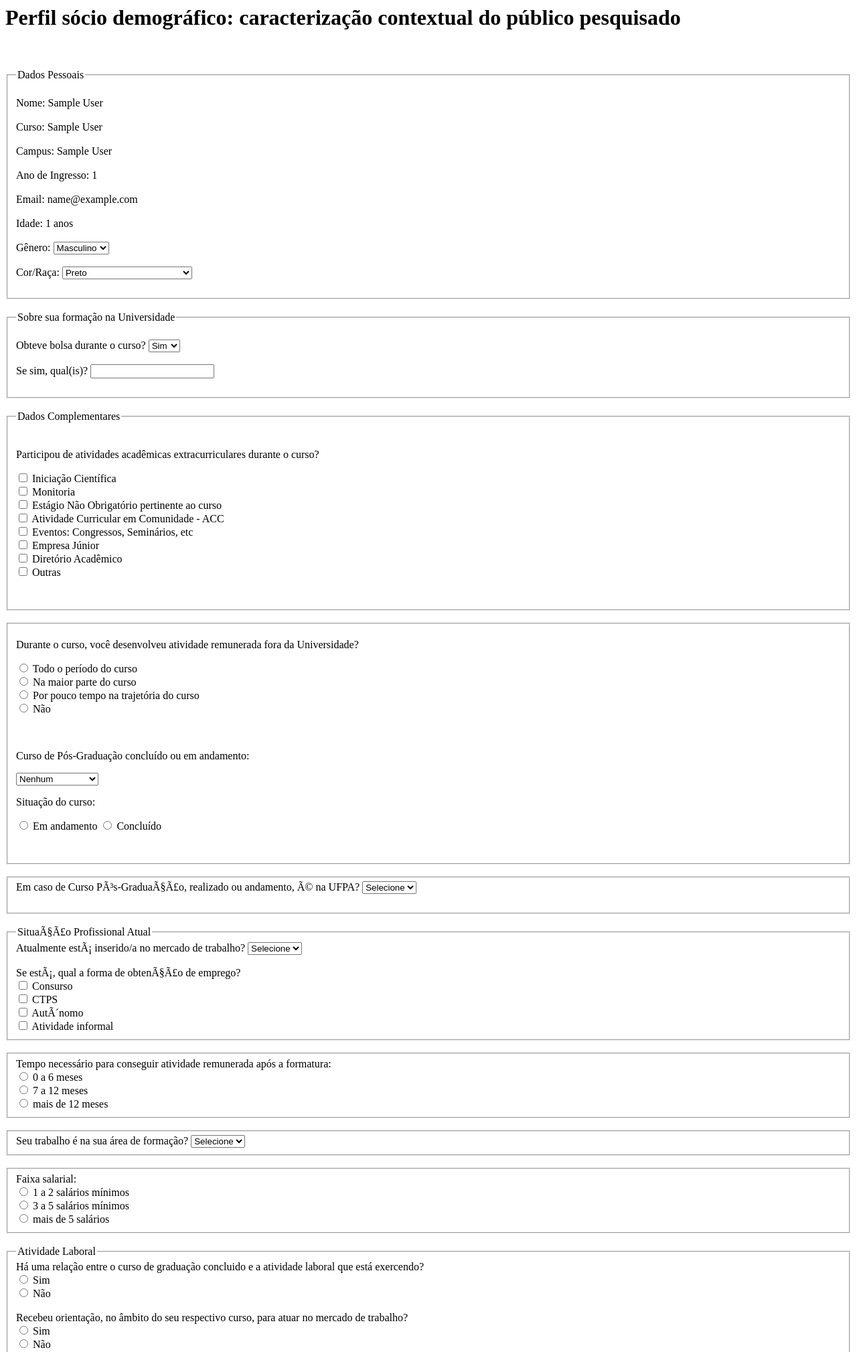
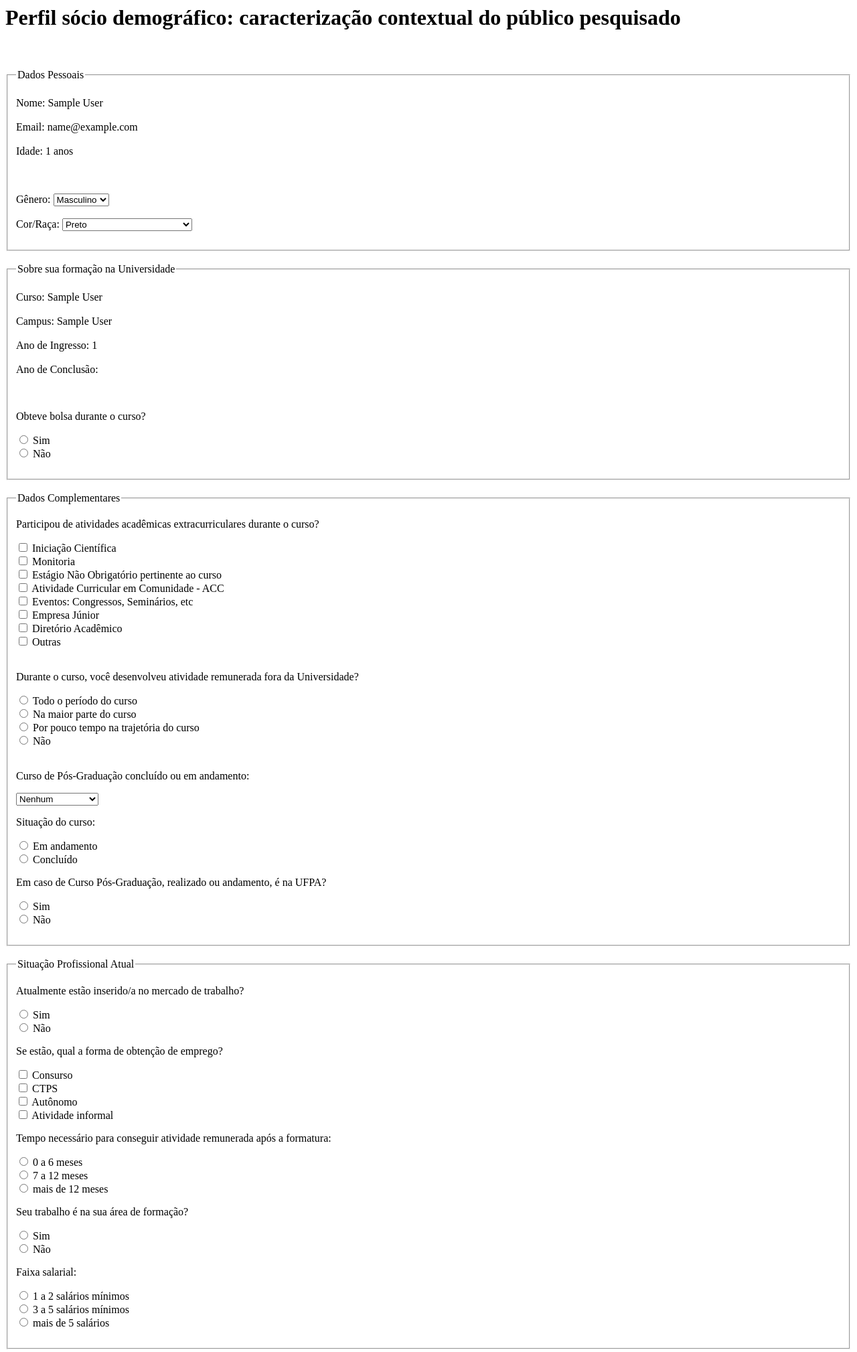
Before and after one commit to JoeMiran/egressos-proto, a PHP site: page /formularioEgresso.php in a window 1280 px wide. Shown: the top 2019 px of the page at 67% size. Run offline with PHP 8.4, Linux system fonts and the light colour scheme; the visitor is signed in with stand-in values (Sample User, id 1).

Commit message:
11042023a: formatacao do texto de input

```diff
--- a/formularioEgresso.php
+++ b/formularioEgresso.php
@@ -8,26 +8,19 @@ definirDadosSessao();
 
 <form action="salvaQuestionario.php" method="post" name="resposta">
 
-	<h1>Perfil sócio demográfico: caracterização contextual do público pesquisado<br><br></h1>
+	<h1>Perfil sócio demográfico: caracterização contextual do público
+		pesquisado<br><br></h1>
 
 	<fieldset>
-
+		<!-- --------------------------------------------------------------- -->
 		<legend>Dados Pessoais</legend><br>
 
 		<?php echo 'Nome: ' . $_SESSION['nome'] . '<br><br>';?>
 
-		<?php echo 'Curso: ' . $_SESSION['curso'] .'<br><br>';?>
-
-		<?php echo 'Campus: ' . $_SESSION['campus'] .'<br><br>';?>
-
-		<?php echo 'Ano de Ingresso: ' . $_SESSION['anoIngresso'] . '<br><br>';?>
-
-		<?php // echo 'Ano de Conclusão: ' . $_SESSION['anoConclusao'] . '<br><br>';?>
-
 		<?php echo 'Email: '.$_SESSION['email'] .'<br><br>';?>
 
-		<?php echo 'Idade: ' . $_SESSION['idade'] . ' anos<br><br>';?>
-
+		<?php echo 'Idade: ' . $_SESSION['idade'] . ' anos<br><br>';?><br><br>
+		<!-- --------------------------------------------------------------- -->
 		<label for="genero">Gênero: </label>
 		<select id="genero" name="genero">
 			<option value="Masculino">Masculino</option>
@@ -44,42 +37,54 @@ definirDadosSessao();
 			<option value="Indigena">Indígena</option>
 			<option value="Não declarada">Não desejo declarar raca/cor</option>
 		</select><br><br>
+		<!-- --------------------------------------------------------------- -->
+	</fieldset><br>
 
+	<fieldset>
+		<!-- --------------------------------------------------------------- -->
+		<legend>Sobre sua formação na Universidade</legend><br>
+
+		<?php echo 'Curso: ' . $_SESSION['curso'];?><br><br>
+
+		<?php echo 'Campus: ' . $_SESSION['campus'];?><br><br>
+
+		<?php echo 'Ano de Ingresso: ' . $_SESSION['anoIngresso'];?><br><br>
+
+		<?php echo 'Ano de Conclusão: '// . $_SESSION['anoConclusao'];
+		?><br><br><br>
+		<!-- --------------------------------------------------------------- -->
+		<p>Obteve bolsa durante o curso?</p>
+
+		<input type="radio" name="bolsa" id="bolsa1">
+		<label for="bolsa1">Sim</label><br>
+		<input type="radio" name="bolsa" id="bolsa2">
+		<label for="bolsa2">Não</label><br><br>
+		<!-- --------------------------------------------------------------- -->
 	</fieldset><br>
 
 	<fieldset>
 
-		<legend>Sobre sua formação na Universidade</legend><br>
+		<legend>Dados Complementares</legend>
+		<!-- --------------------------------------------------------------- -->
+		<p>Participou de atividades acadêmicas extracurriculares durante o
+			curso?</p>
 
-		<label for="bolsa">Obteve bolsa durante o curso?</label>
-		<select id="bolsa" name="bolsa">
-			<option value="Sim">Sim</option>
-			<option value="Não">Não</option>
-		</select><br><br>
-		<label for="bolsaResumo">Se sim, qual(is)? </label>
-		<input type="text" id="bolsaResumo" name="bolsaResumo"><br><br>
-
-	</fieldset><br>
-
-
-	<fieldset>
-
-		<legend>Dados Complementares</legend><br>
-
-		<div>
-			<p>Participou de atividades acadêmicas extracurriculares durante o curso?</p>
-
-			<input type=checkbox id="iniciacaoCientifica" name="iniciacaoCientifica" value="">
+		<input type=checkbox id="iniciacaoCientifica" name="iniciacaoCientifica"
+		 value="">
 		<label for="iniciacaoCientifica">Iniciação Científica</label><br>
 
 		<input type=checkbox id="monitoria" name="monitoria">
 		<label for="monitoria">Monitoria</label><br>
 
-			<input type=checkbox id="estagioNaoObrigatorio" name="estagioNaoObrigatorio">
-			<label for="estagioNaoObrigatorio">Estágio Não Obrigatório pertinente ao curso</label><br>
+		<input type=checkbox id="estagioNaoObrigatorio"
+		name="estagioNaoObrigatorio">
+		<label for="estagioNaoObrigatorio">Estágio Não Obrigatório pertinente ao
+			 curso</label><br>
 
-			<input type=checkbox id="atividadeComunidade" name="atividadeComunidade">
-			<label for="atividadeComunidade">Atividade Curricular em Comunidade - ACC</label><br>
+		<input type=checkbox id="atividadeComunidade"
+		name="atividadeComunidade">
+		<label for="atividadeComunidade">Atividade Curricular em Comunidade -
+			ACC</label><br>
 
 		<input type=checkbox id="eventos" name="eventos">
 		<label for="eventos">Eventos: Congressos, Seminários, etc</label><br>
@@ -91,36 +96,28 @@ definirDadosSessao();
 		<label for="diretorioAcademico">Diretório Acadêmico</label><br>
 
 		<input type=checkbox id="outrasAtividades" name="outrasAtividades">
-			<label for="outrasAtividades">Outras</label><br>
+		<label for="outrasAtividades">Outras</label><br><br>
+		<!-- --------------------------------------------------------------- -->
+		<p>Durante o curso, você desenvolveu atividade remunerada fora da
+			Universidade?</p>
 
-		</div>
-		<br><br>
-	</fieldset><br>
+		<input type="radio" name="AtividadeRemunerada" id="AtividadeRemunerada1"
+		 value="Todo o período do curso">
+		<label for="AtividadeRemunerada1">Todo o período do curso</label><br>
 
-	<fieldset>
-		<div>
-			<p>Durante o curso, você desenvolveu atividade remunerada fora da Universidade?</p>
+		<input type="radio" name="AtividadeRemunerada" id="AtividadeRemunerada2"
+		 value="Na maior parte do curso">
+		<label for="AtividadeRemunerada2">Na maior parte do curso</label><br>
 
-			<input type="radio" name="AtividadeRemunerada" id="AtividadeRemunerada1" value="Todo o período do curso">
-			<label for="AtividadeRemunerada1">Todo o período do curso</label>
-			<br>
+		<input type="radio" name="AtividadeRemunerada" id="AtividadeRemunerada3"
+		 value="Por pouco tempo na trajetória do curso">
+		<label for="AtividadeRemunerada3">Por pouco tempo na trajetória do
+			curso</label><br>
 
-			<input type="radio" name="AtividadeRemunerada" id="AtividadeRemunerada2" value="Na maior parte do curso">
-			<label for="AtividadeRemunerada2">Na maior parte do curso</label>
-			<br>
-
-			<input type="radio" name="AtividadeRemunerada" id="AtividadeRemunerada3" value="Por pouco tempo na trajetória do curso">
-			<label for="AtividadeRemunerada3">Por pouco tempo na trajetória do curso</label>
-			<br>
-
-			<input type="radio" name="AtividadeRemunerada" id="AtividadeRemunerada4" value="Não">
-			<label for="AtividadeRemunerada4">Não</label>
-			<br>
-
-		</div>
-		<br><br>
-
-		<div>
+		<input type="radio" name="AtividadeRemunerada" id="AtividadeRemunerada4"
+		 value="Não">
+		<label for="AtividadeRemunerada4">Não</label><br><br>
+		<!-- --------------------------------------------------------------- -->
 		<p>Curso de Pós-Graduação concluído ou em andamento:</p>
 
 		<select name="cursoPosGraduacao" id="cursoPosGraduacao">
@@ -133,146 +130,140 @@ definirDadosSessao();
 
 		<p>Situação do curso:</p>
 
-			<input type="radio" name="situacaoCursoPosGraduacao" id="posGraduacaoEmAndamento">
-			<label for="posGraduacaoEmAndamento">Em andamento</label>
-			<input type="radio" name="situacaoCursoPosGraduacao" id="posGraduacaoConcluida">
-			<label for="posGraduacaoConcluida">Concluído</label>
+		<input type="radio" name="situacaoCursoPosGraduacao"
+		id="posGraduacaoEmAndamento">
+		<label for="posGraduacaoEmAndamento">Em andamento</label><br>
+		<input type="radio" name="situacaoCursoPosGraduacao"
+		id="posGraduacaoConcluida">
+		<label for="posGraduacaoConcluida">Concluído</label><br>
 
-		</div>
-		<br><br>
+		<p>Em caso de Curso Pós-Graduação, realizado ou andamento, é na
+			UFPA?</p>
+
+		<input type="radio" name="posGraduacaoUfpa" id="posGraduacaoUfpa1"
+		value="Sim">
+		<label for="">Sim</label><br>
+		<input type="radio" name="posGraduacaoUfpa" id="posGraduacaoUfpa2"
+		value="Não">
+		<label for="">Não</label><br><br>
+		<!-- --------------------------------------------------------------- -->
 	</fieldset><br>
 
 	<fieldset>
+		<!-- --------------------------------------------------------------- -->
+		<legend>Situação Profissional Atual</legend>
 
-		<a>Em caso de Curso PÃ³s-GraduaÃ§Ã£o, realizado ou andamento, Ã© na UFPA?</a>
-		<select id="localPos" name="localPos">
-				<option>Selecione</option>
-				<option value="sim">Sim</option>
-				<option value="nao">NÃ£o</option>
-		</select><br><br>
+		<p>Atualmente estão inserido/a no mercado de trabalho?</p>
 
-	</fieldset><br>
+		<input type="radio" name="inseridoNoMercado" id="inseridoNoMercado1"
+		value="Sim">
+		<label for="">Sim</label><br>
+		<input type="radio" name="inseridoNoMercado" id="inseridoNoMercado2"
+		value="Não">
+		<label for="">Não</label><br>
 
-	<fieldset>
+		<p>Se estão, qual a forma de obtenção de emprego?</p>
 
-		<legend>SituaÃ§Ã£o Profissional Atual</legend>
-		<label for="mercado">Atualmente estÃ¡ inserido/a no mercado de trabalho?</label>
-		<select id="mercado" name="mercado">
-			<option>Selecione</option>
-			<option value="sim">Sim</option>
-			<option value="nao">NÃ£o</option>
-		</select><br><br>
-		<a>Se estÃ¡, qual a forma de obtenÃ§Ã£o de emprego?</a><br>
 		<input type="checkbox" id="consurso" name="concurso">
 		<label for="concurso">Consurso</label><br>
 		<input type="checkbox" id="ctps" name="ctps">
 		<label for="ctps">CTPS</label><br>
 		<input type="checkbox" id="autonomo" name="autonomo">
-		<label for="autonomo">AutÃ´nomo</label><br>
+		<label for="autonomo">Autônomo</label><br>
 		<input type="checkbox" id="informal" name="informal">
 		<label for="informal">Atividade informal</label><br>
 
-	</fieldset><br>
+		<p>Tempo necessário para conseguir atividade remunerada após a
+			formatura:</p>
 
-	<fieldset>
-
-		<a>Tempo necessário para conseguir atividade remunerada após a formatura:</a>
-		<div>
 		<input type=radio id="poucotempoMercado" name="tempoMercado">
 		<label for="poucotempoMercado">0 a 6 meses</label><br>
 		<input type=radio id="mediotempoMercado" name="tempoMercado">
 		<label for="mediotempoMercado">7 a 12 meses</label><br>
 		<input type=radio id="maiortempoMercado" name="tempoMercado">
 		<label for="maiortempoMercado">mais de 12 meses</label><br>
-		</div>
 
-	</fieldset><br>
+		<p>Seu trabalho é na sua área de formação?</p>
 
-	<fieldset>
+		<input type="radio" name="trabalhaNaAreaDeFormacao"
+		id="trabalhaNaAreaDeFormacao1" value="Sim">
+		<label for="">Sim</label><br>
+		<input type="radio" name="trabalhaNaAreaDeFormacao"
+		id="trabalhaNaAreaDeFormacao2" value="Não">
+		<label for="">Não</label><br>
 
-		<a>Seu trabalho é na sua área de formação?</a>
-		<select id="saida" name="saida">
-			<option>Selecione</option>
-			<option value="sim">Sim</option>
-			<option value="nao">Não</option>
-		</select>
+		<p>Faixa salarial:</p>
 
-	</fieldset><br>
-
-	<fieldset>
-
-		<a>Faixa salarial:</a>
-		<div>
 		<input type=radio id="baixoSalario" name="salario">
 		<label for="baixoSalario">1 a 2 salários mínimos</label><br>
 		<input type=radio id="medioSalario" name="salario">
 		<label for="medioSalario">3 a 5 salários mínimos</label><br>
 		<input type=radio id="altoSalario" name="salario">
-			<label for="altoSalario">mais de 5 salários</label><br>
-		</div>
-
+		<label for="altoSalario">mais de 5 salários</label><br><br>
+		<!-- --------------------------------------------------------------- -->
 	</fieldset><br>
 
 	<fieldset>
 
 		<legend>Atividade Laboral</legend>
+		<!-- --------------------------------------------------------------- -->
 
-		<a>Há uma relação entre o curso de graduação concluido e a atividade laboral que está exercendo?</a><br>
-		<div>
+		<p>Há uma relação entre o curso de graduação concluido e a atividade
+			laboral que está exercendo?</p>
+
 		<input type="radio" id="simTrabalho" name="formacaoTrabalho">
 		<label>Sim</label><br>
 		<input type="radio" id="naoTrabalho" name="formacaoTrabalho">
 		<label>Não</label>
-		</div><br>
+		<br>
 
-		<a>Recebeu orientação, no âmbito do seu respectivo curso, para atuar no mercado de trabalho?</a><br>
-		<div>
+		<p>Recebeu orientação, no âmbito do seu respectivo curso, para atuar no
+			mercado de trabalho?</p>
+
 		<input type="radio" id="comOrientacao" name="orientacao">
 		<label for="comOrientacao">Sim</label><br>
 		<input type="radio" id="naoTrabalho" name="orientacao">
 		<label for="semOrientacao">Não</label>
-		</div><br>
+		<br>
 
-		<a>As temáticas e/ou assuntos abordados nas várias disciplinas cursadas tiveram utilidade para o exercício profissional?</a>
-		<div>
+		<p>As temáticas e/ou assuntos abordados nas várias disciplinas cursadas
+			tiveram utilidade para o exercício profissional?</p>
+
 		<input type="radio" id="util" name="utilidade">
 		<label for="util">Sim</label><br>
 		<input type="radio" id="inutil" name="utilidade">
 		<label for="inutil">Não</label>
-		</div><br>
+		<br>
 
-		<a>O(s) estágio(s) que cumpriu no curso contribuiu para a inserção profissional no mercado de trabalho?</a>
-		<div>
+		<p>O(s) estágio(s) que cumpriu no curso contribuiu para a inserção
+			profissional no mercado de trabalho?</p>
+
 		<input type="radio" id="contribuiu" name="contribuicao">
 		<label for="contribuiu">Sim</label><br>
 		<input type="radio" id="naoContribuiu" name="contribuicao">
 		<label for="naoContribuiu">Não</label><br>
 		<input type="radio" id="indiferente" name="contribuicao">
-			<label for="indiferente">Não fiz estágio</label>
-		</div><br>
+		<label for="indiferente">Não fiz estágio</label><br><br>
 
 		<label>Comente:</label><br>
-		<textarea placeholder="Descreva mais um pouco como anda sua situação profissional..."></textarea><br>
-
+		<textarea cols=40 rows=6 placeholder="Descreva mais um pouco como anda
+		sua situação profissional..."></textarea><br><br>
+		<!-- --------------------------------------------------------------- -->
 	</fieldset><br>
 
 	<fieldset>
 
 		<legend>Nível de Satisfação</legend>
-
-		<a>Em relação à satisfação com seu curso, você está?</a>
-		<div>
+		<!-- --------------------------------------------------------------- -->
+		<p>Em relação à satisfação com seu curso, você está?</p>
 		<input type="radio" id="muitoSatisfeito" name="satisfacao">
 		<label for="muitoSatisfeito">Muito Satisfeito</label><br>
 		<input type="radio" id="satisfeito" name="satisfacao">
 		<label for="satisfeito">Satisfeito</label><br>
 		<input type="radio" id="insatisfeito" name="satisfacao">
-			<label for="insatisfeito">Insatisfeito</label>
-		</div><br>
-
+		<label for="insatisfeito">Insatisfeito</label><br><br>
+		<!-- --------------------------------------------------------------- -->
 	</fieldset>
-
-
 
 	<input type="submit" name="botaoConfirmar" id="botaoConfirmar"
 		value="Enviar Resposta">
```
Lines whose indentation alone changed are shown as unchanged.
